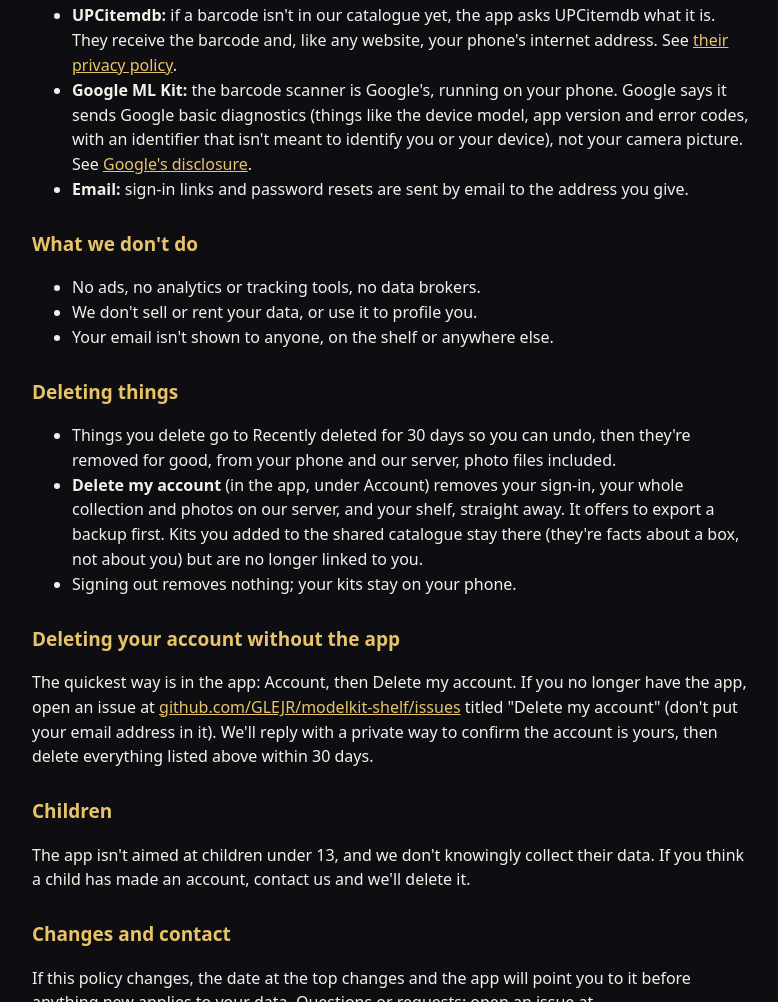
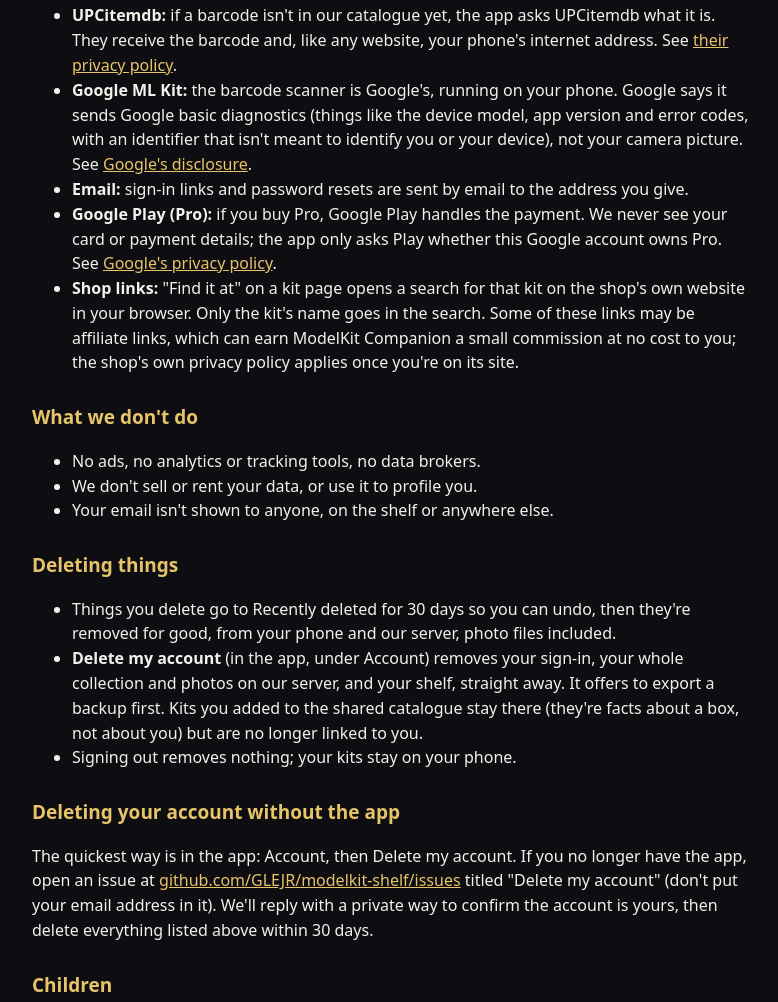
Before and after one commit to GLEJR/modelkit-shelf, a plain HTML site: page privacy.html in a window 1280 px wide. Shown: the part 856-1858 px from the top of the page, without its empty margins (248-1026 px from the left). Drawn offline with Linux system fonts and the light colour scheme.

Commit message:
Privacy: Google Play purchases and shop links

```diff
--- a/privacy.html
+++ b/privacy.html
@@ -63,6 +63,13 @@ transit, and access rules on the server stop anyone reading anyone else's collec
       identifier that isn't meant to identify you or your device), not your camera picture. See
       <a href="https://developers.google.com/ml-kit/android-data-disclosure">Google's disclosure</a>.</li>
   <li><strong>Email:</strong> sign-in links and password resets are sent by email to the address you give.</li>
+  <li><strong>Google Play (Pro):</strong> if you buy Pro, Google Play handles the payment. We never see your card
+      or payment details; the app only asks Play whether this Google account owns Pro. See
+      <a href="https://policies.google.com/privacy">Google's privacy policy</a>.</li>
+  <li><strong>Shop links:</strong> "Find it at" on a kit page opens a search for that kit on the shop's own website
+      in your browser. Only the kit's name goes in the search. Some of these links may be affiliate links, which
+      can earn ModelKit Companion a small commission at no cost to you; the shop's own privacy policy applies
+      once you're on its site.</li>
 </ul>
 
 <h2>What we don't do</h2>
```
